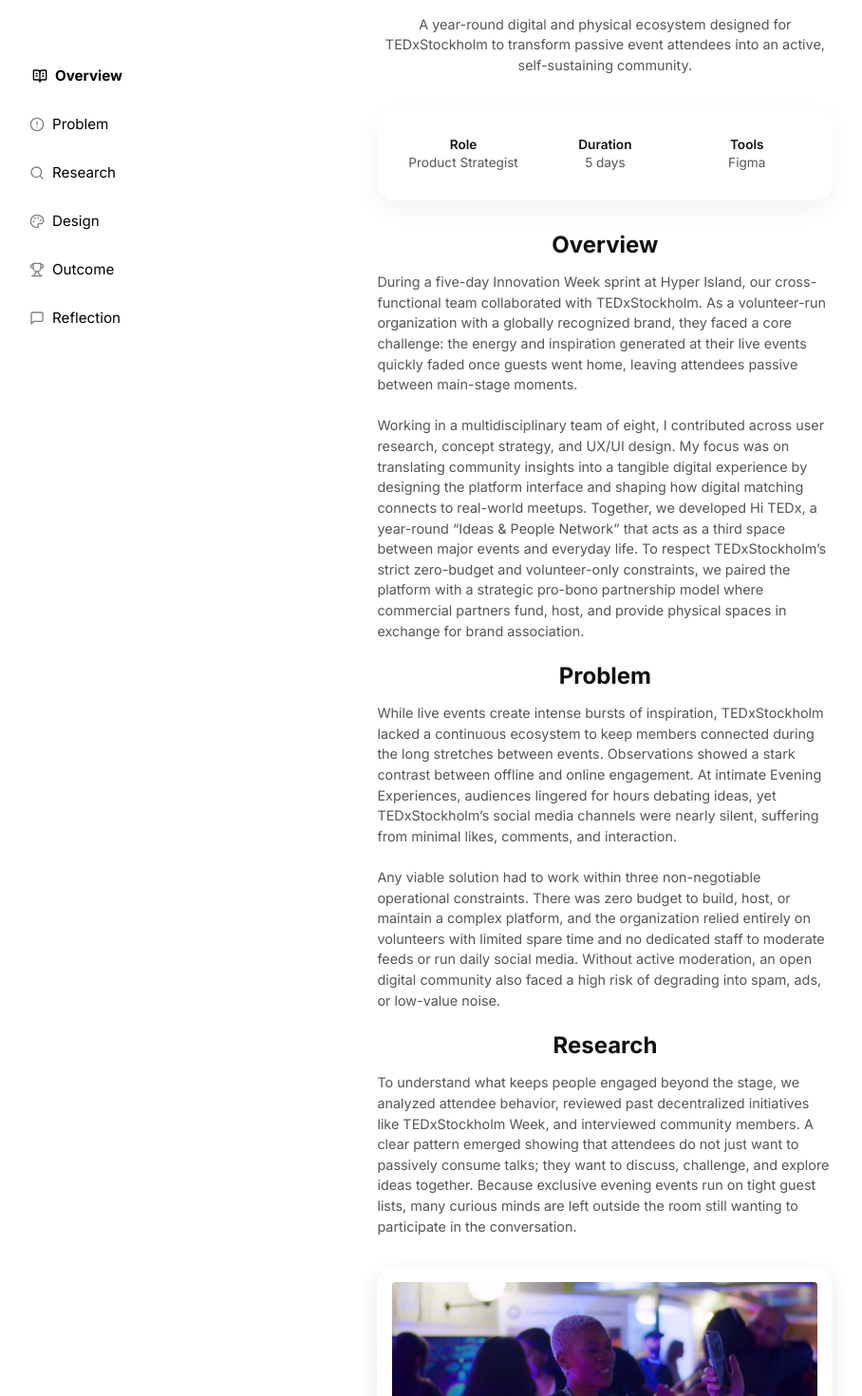
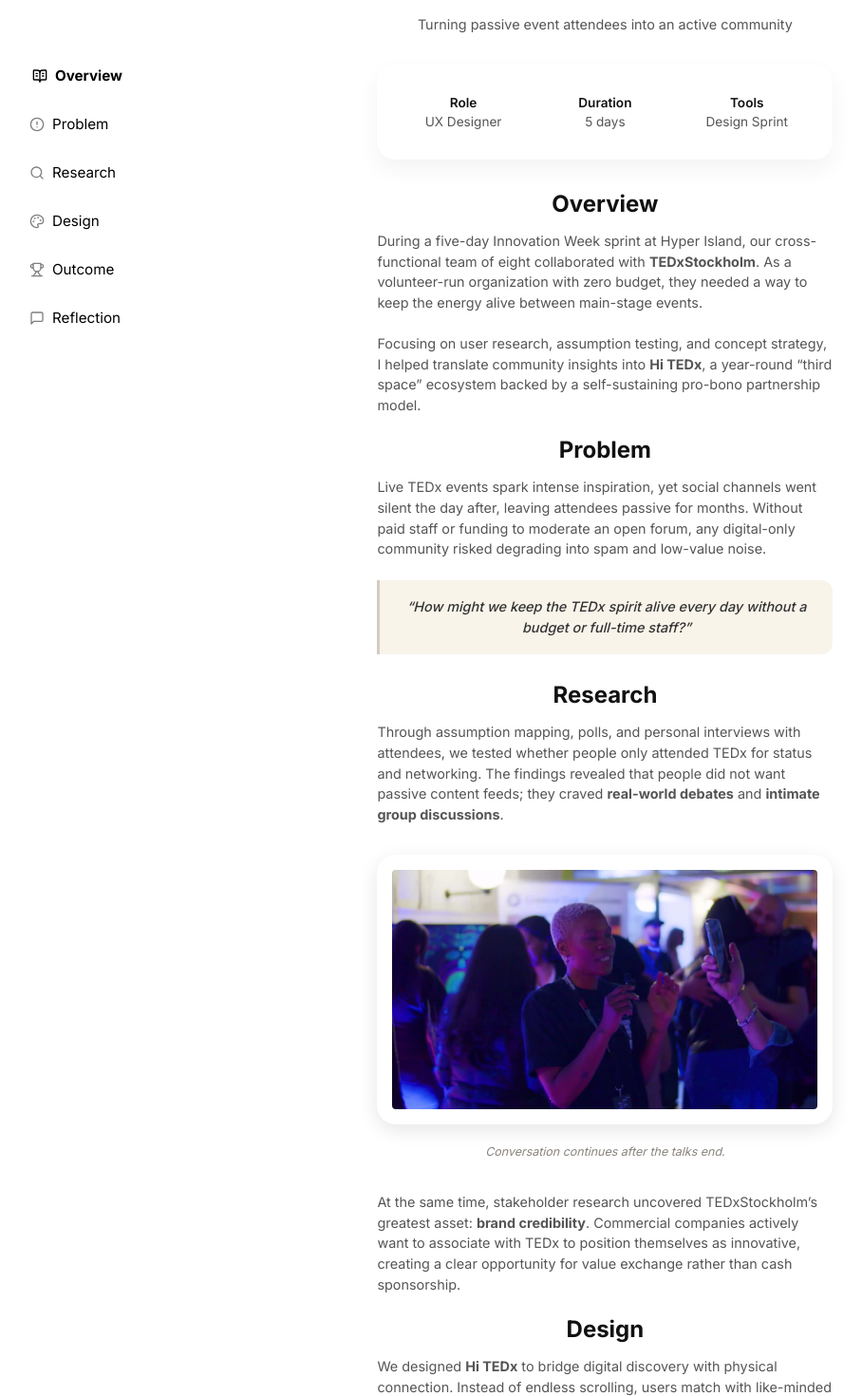
Before and after one commit to desjohnsen/portfolio, a React (Vite) app: page /project/tedxstockholm in a window 1280 px wide. Shown: the part 140-1610 px from the top of the page at 95% size, without its empty margins (49-957 px from the left). Built offline with nearby package versions, Linux system fonts and the light colour scheme.

Commit message:
docs: refine TEDxStockholm case study

```diff
--- a/src/pages/Project10.jsx
+++ b/src/pages/Project10.jsx
@@ -8,35 +8,33 @@ import tedxPartnerEcosystem from '../assets/images/tedx-partner-ecosystem.svg';
 const Project10 = () => (
   <ProjectLayout
     title="TEDxSTOCKHOLM"
-    subtitle="A year-round digital and physical ecosystem designed for TEDxStockholm to transform passive event attendees into an active, self-sustaining community."
-    role="Product Strategist"
+    subtitle="Turning passive event attendees into an active community"
+    role="UX Designer"
     timeframe="5 days"
-    tools="Figma"
+    tools="Design Sprint"
   >
     <section id="overview" className="project-content">
       <h2>Overview</h2>
       <p>
-        During a five-day Innovation Week sprint at Hyper Island, our cross-functional team collaborated with TEDxStockholm. As a volunteer-run organization with a globally recognized brand, they faced a core challenge: the energy and inspiration generated at their live events quickly faded once guests went home, leaving attendees passive between main-stage moments.
+        During a five-day Innovation Week sprint at Hyper Island, our cross-functional team of eight collaborated with <strong>TEDxStockholm</strong>. As a volunteer-run organization with zero budget, they needed a way to keep the energy alive between main-stage events.
       </p>
       <p>
-        Working in a multidisciplinary team of eight, I contributed across user research, concept strategy, and UX/UI design. My focus was on translating community insights into a tangible digital experience by designing the platform interface and shaping how digital matching connects to real-world meetups. Together, we developed Hi TEDx, a year-round “Ideas &amp; People Network” that acts as a third space between major events and everyday life. To respect TEDxStockholm’s strict zero-budget and volunteer-only constraints, we paired the platform with a strategic pro-bono partnership model where commercial partners fund, host, and provide physical spaces in exchange for brand association.
+        Focusing on user research, assumption testing, and concept strategy, I helped translate community insights into <strong>Hi TEDx</strong>, a year-round “third space” ecosystem backed by a self-sustaining pro-bono partnership model.
       </p>
     </section>
 
     <section id="problem" className="project-content">
       <h2>Problem</h2>
       <p>
-        While live events create intense bursts of inspiration, TEDxStockholm lacked a continuous ecosystem to keep members connected during the long stretches between events. Observations showed a stark contrast between offline and online engagement. At intimate Evening Experiences, audiences lingered for hours debating ideas, yet TEDxStockholm’s social media channels were nearly silent, suffering from minimal likes, comments, and interaction.
+        Live TEDx events spark intense inspiration, yet social channels went silent the day after, leaving attendees passive for months. Without paid staff or funding to moderate an open forum, any digital-only community risked degrading into spam and low-value noise.
       </p>
-      <p>
-        Any viable solution had to work within three non-negotiable operational constraints. There was zero budget to build, host, or maintain a complex platform, and the organization relied entirely on volunteers with limited spare time and no dedicated staff to moderate feeds or run daily social media. Without active moderation, an open digital community also faced a high risk of degrading into spam, ads, or low-value noise.
-      </p>
+      <blockquote>“How might we keep the TEDx spirit alive every day without a budget or full-time staff?”</blockquote>
     </section>
 
     <section id="research" className="project-content">
       <h2>Research</h2>
       <p>
-        To understand what keeps people engaged beyond the stage, we analyzed attendee behavior, reviewed past decentralized initiatives like TEDxStockholm Week, and interviewed community members. A clear pattern emerged showing that attendees do not just want to passively consume talks; they want to discuss, challenge, and explore ideas together. Because exclusive evening events run on tight guest lists, many curious minds are left outside the room still wanting to participate in the conversation.
+        Through assumption mapping, polls, and personal interviews with attendees, we tested whether people only attended TEDx for status and networking. The findings revealed that people did not want passive content feeds; they craved <strong>real-world debates</strong> and <strong>intimate group discussions</strong>.
       </p>
       <figure>
         <div className="project-image-wrapper">
@@ -48,14 +46,14 @@ const Project10 = () => (
         <figcaption>Conversation continues after the talks end.</figcaption>
       </figure>
       <p>
-        Instead of viewing the lack of budget as a dead end, we reframed TEDxStockholm’s biggest asset: its brand credibility. Our stakeholder insights showed that companies with real revenue actively want to be associated with TEDx to position themselves as innovative, forward-thinking, and idea-driven.
+        At the same time, stakeholder research uncovered TEDxStockholm’s greatest asset: <strong>brand credibility</strong>. Commercial companies actively want to associate with TEDx to position themselves as innovative, creating a clear opportunity for value exchange rather than cash sponsorship.
       </p>
     </section>
 
     <section id="design" className="project-content">
       <h2>Design</h2>
       <p>
-        We designed Hi TEDx to bridge digital discovery with physical connection. Users can browse and revisit every TEDx talk, and instead of the experience ending when the video stops, they can match with like-minded thinkers to continue the discussion. Borrowing intuitive mechanics from modern matching apps, users match based on shared curiosity, chat, and meet up in person. To remove social friction and eliminate small talk, we introduced structured micro-challenges, such as a 30-minute screen-free walk or a 15-minute focused coffee meetup.
+        We designed <strong>Hi TEDx</strong> to bridge digital discovery with physical connection. Instead of endless scrolling, users match with like-minded peers around shared questions using <strong>curated conversation prompts</strong> and <strong>guided micro-challenges</strong>, such as a 30-minute screen-free walk or a 15-minute focused coffee meetup.
       </p>
       <figure>
         <div className="project-image-wrapper">
@@ -67,7 +65,7 @@ const Project10 = () => (
         <figcaption>A question becomes an invitation to meet someone who shares your curiosity.</figcaption>
       </figure>
       <p>
-        To solve the maintenance and hosting dilemma without burdening volunteers, we designed a multi-partner ecosystem rather than relying on a single sponsor. Digital and tech partners such as Telia, Microsoft, and digital agencies host, build, and maintain the platform pro bono, utilizing AI-assisted moderation to keep volunteer workload near zero. Alongside them, physical “third space” partners like Espresso House, CONVENDUM, A House, and Norrsken provide accessible, low-barrier venues for recurring Curiosity Circles, Skill Swaps, and Idea Sprints.
+        To eliminate operational costs for volunteers, we built a <strong>three-way pro-bono ecosystem</strong>. Tech partners such as Telia and Microsoft host and maintain the platform using AI-assisted moderation, while physical “third space” partners like Espresso House, CONVENDUM, A House, and Norrsken provide accessible venues for Curiosity Circles, Skill Swaps, and Idea Sprints.
       </p>
       <figure>
         <div className="project-image-wrapper">
@@ -83,20 +81,20 @@ const Project10 = () => (
     <section id="outcome" className="project-content">
       <h2>Outcome</h2>
       <p>
-        Rather than treating the partnership model as pure theory, our team actively reached out to potential commercial partners during the five-day sprint to pitch the concept. The response validated our hypothesis, as every company we spoke to expressed strong interest in partnering with TEDxStockholm and wanted to book follow-up meetings right away to explore pro-bono collaboration.
+        Rather than treating partnerships as theory, our team pitched the concept directly to potential commercial partners during the sprint. Every company we spoke with expressed strong interest in partnering with TEDxStockholm and requested follow-up meetings to explore pro-bono collaboration.
       </p>
       <p>
-        By the end of the week, we delivered a complete growth blueprint to TEDxStockholm, combining a validated business model, a tangible digital prototype, and concrete partner leads ready for a six-week pilot.
+        By the end of the week, we delivered a complete <strong>Growth Blueprint</strong> combining a validated business model, warm partner leads for a six-week pilot, and an interactive concept site for Hi TEDx.
       </p>
     </section>
 
     <section id="reflection" className="project-content">
       <h2>Reflection</h2>
       <p>
-        Working under a five-day deadline with zero budget taught me that business feasibility and UX design are inseparable, because a great interface means nothing if the client lacks the resources to maintain it. The biggest insight from this project was realizing that online feeds often fail because they lack real-world stakes. By using digital tools simply as a catalyst to get people into a physical room, or out on a 30-minute walk, we solved the engagement problem in a way that feels authentically human.
+        Designing under a five-day deadline with zero budget proved that <strong>business feasibility and UX design are inseparable</strong>; a great concept means nothing if a volunteer team lacks the resources to maintain it.
       </p>
       <p>
-        Given more time, I would run usability tests on the matching and challenge flows with actual TEDx attendees to fine-tune the onboarding experience, ensuring it feels welcoming to newcomers rather than an exclusive insider club.
+        The biggest insight was realizing that online feeds often fail because they lack real-world stakes. By using digital tools purely as a catalyst to get people into a physical room or out on a 30-minute walk, we solved the engagement gap in a way that feels authentically human.
       </p>
     </section>
 
@@ -107,7 +105,7 @@ const Project10 = () => (
         rel="noopener noreferrer"
         className="cta-button primary"
       >
-        Live Demo
+        Visit Hi TEDx
       </a>
     </div>
   </ProjectLayout>
```
